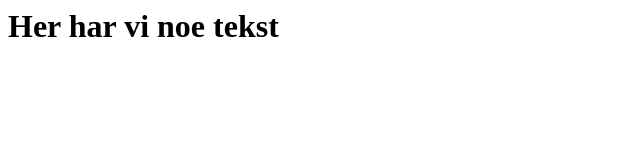
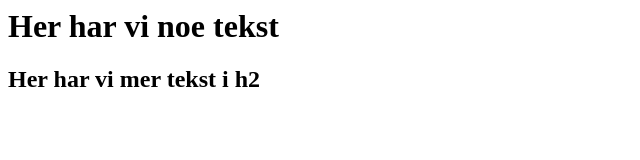
Before and after one commit to TobiasStrom/WebPro, a plain HTML site: page index.html in a window 1280 px wide. Shown: the whole page, without its empty margins (0-640 px from the left). Drawn offline with Linux system fonts and the light colour scheme.

Commit message:
Update index.html

```diff
--- a/index.html
+++ b/index.html
@@ -5,5 +5,8 @@
     <h1>
       Her har vi noe tekst
     </h1>
+    <h2>
+      Her har vi mer tekst i h2
+    </h2>
   </body>
 </html>
```
